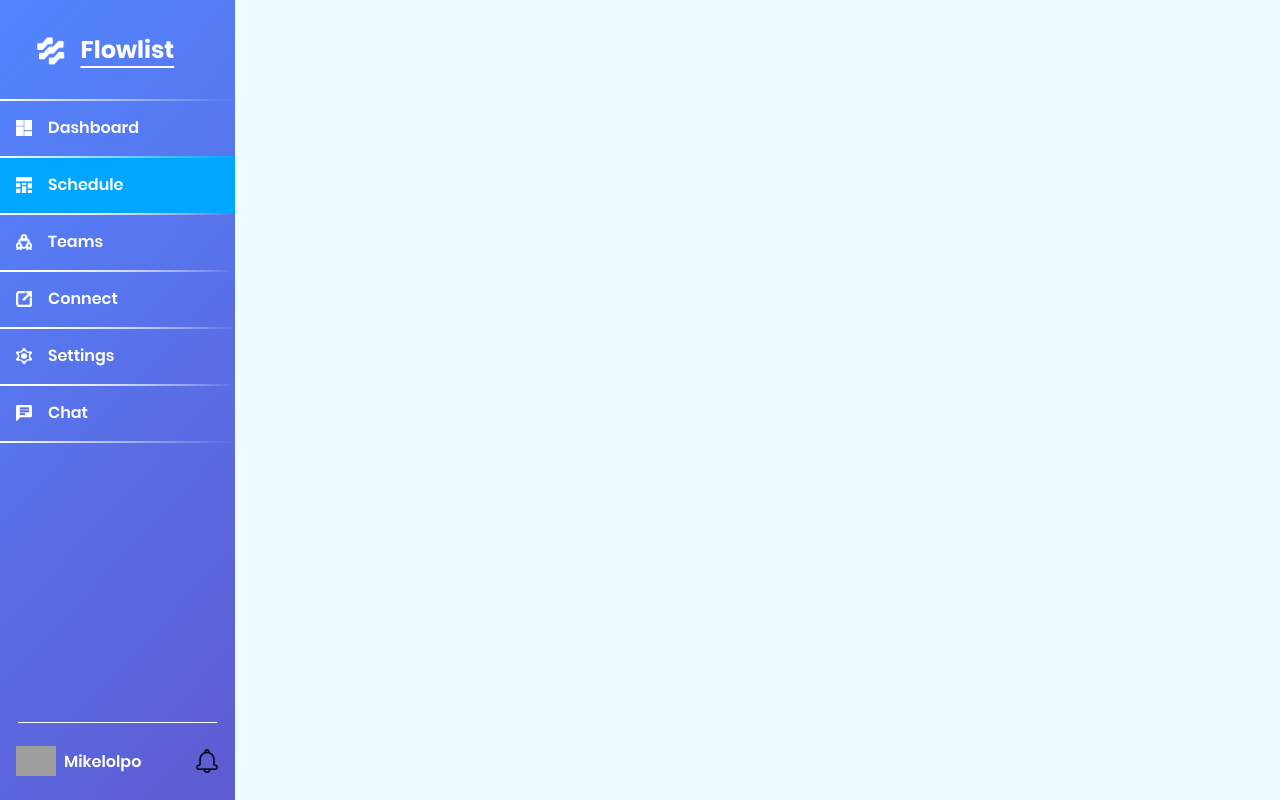
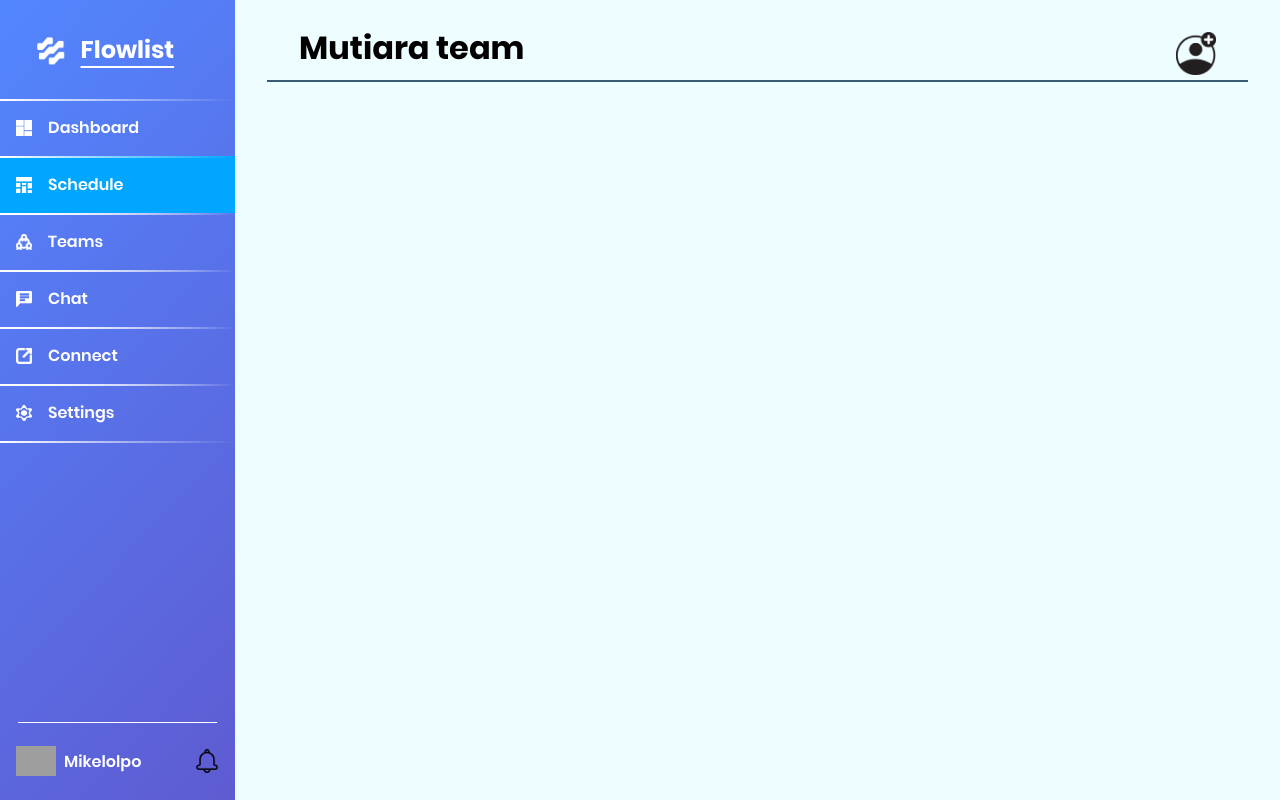
Before and after one commit to Mikelolpo10/Flowlist, a React (Vite) app in the folder Flowlist/: page /schedule in a window 1280 px wide. Built offline with nearby package versions, Linux system fonts and the light colour scheme; grey boxes are pictures that could not be loaded.

Commit message:
Start schdule page, ubah urutan sidebar, dan buat size layout consitent

```diff
--- a/Flowlist/src/App.css
+++ b/Flowlist/src/App.css
@@ -1,3 +1,4 @@
 .root-container {
   display: flex;
+  width: 100%;
 }
--- a/Flowlist/src/App.jsx
+++ b/Flowlist/src/App.jsx
@@ -57,6 +57,27 @@ function App() {
               pageVariant={pageVariant}
             />}
           />
+          <Route
+            path='/schedule'
+            element={<Schedule
+              userData={userData}
+              pageVariant={pageVariant}
+            />}
+          />
+          <Route
+            path='/schedule'
+            element={<Schedule
+              userData={userData}
+              pageVariant={pageVariant}
+            />}
+          />
+          <Route
+            path='/schedule'
+            element={<Schedule
+              userData={userData}
+              pageVariant={pageVariant}
+            />}
+          />
         </Route>
       </Routes>
     </AnimatePresence>
--- a/Flowlist/src/components/MainLayout.jsx
+++ b/Flowlist/src/components/MainLayout.jsx
@@ -3,7 +3,7 @@ import Sidebar from '@components/Sidebar.jsx'
 
 export default function MainLayout({ userData }) {
   return (
-    <div className="layout" style={{display: 'flex'}}>
+    <div className="layout" style={{display: 'flex', width: '100vw'}}>
       <Sidebar userData={userData} />
       <Outlet />
     </div>
--- a/Flowlist/src/components/Sidebar.jsx
+++ b/Flowlist/src/components/Sidebar.jsx
@@ -15,9 +15,9 @@ export default function Sidebar({ userData }) {
     { to: '/dashboard', icon: logoDashboard, label: 'Dashboard' },
     { to: '/schedule', icon: logoSchedule, label: 'Schedule' },
     { to: '/teams', icon: logoTeams, label: 'Teams' },
+    { to: '/chat', icon: logoChat, label: 'Chat' },
     { to: '/connect', icon: logoConnect, label: 'Connect' },
     { to: '/settings', icon: logoSettings, label: 'Settings' },
-    { to: '/chat', icon: logoChat, label: 'Chat' },
   ]
 
   return (
--- a/Flowlist/src/pages/Schedule/Schedule.css
+++ b/Flowlist/src/pages/Schedule/Schedule.css
@@ -0,0 +1,28 @@
+#schedule-container {
+  padding: 2rem;
+  display: flex;
+  height: 100vh;
+  width: 100%;
+}
+
+#header-container {
+  padding: 0 2rem;
+  display: flex;
+  height: fit-content;
+  width: 100%;
+  border-bottom: solid #385D75 2px;
+}
+
+#header-container h1 {
+  transform: translateY(-0.5rem);
+}
+
+#team-members-container {
+  display: flex;
+  height: fit-content;
+  margin-left: auto;
+}
+
+#team-members-container img {
+  width: 2.5rem;
+}
--- a/Flowlist/src/pages/Schedule/Schedule.jsx
+++ b/Flowlist/src/pages/Schedule/Schedule.jsx
@@ -1,4 +1,6 @@
 import { motion } from 'motion/react'
+import logoAddUser from '@assets/logo/logo-add-user.png'
+import logoProfile from '@assets/logo/sidebar/logo-profile.png'
 import './Schedule.css'
 
 export default function Schedule({ pageVariant, userData }) {
@@ -15,9 +17,12 @@ export default function Schedule({ pageVariant, userData }) {
           exit='exit'
           transition={{ duration: 0.3 }}
         >
-          <div id="schedule">
-
-          </div>
+          <header id='header-container'>
+            <h1>Mutiara team</h1>
+            <div id='team-members-container'>
+              <img src={logoAddUser}/>
+            </div>
+          </header>
         </main>
       </div>
     </>
```
Also changed, not shown: Flowlist/src/assets/images/logo/logo-add-user.png (added).
